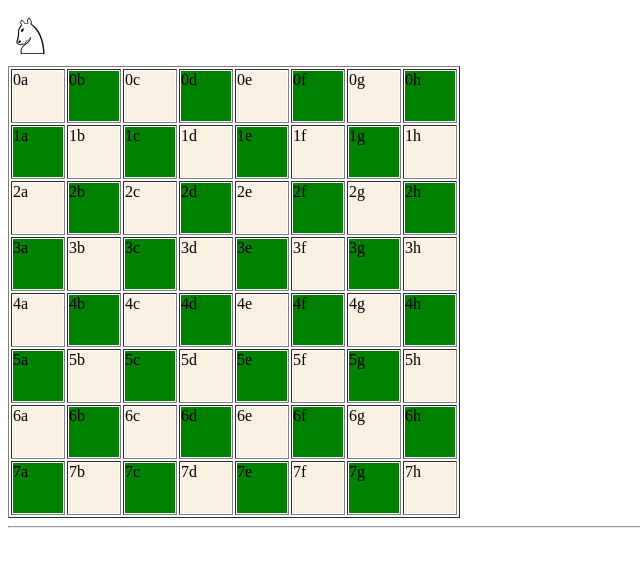
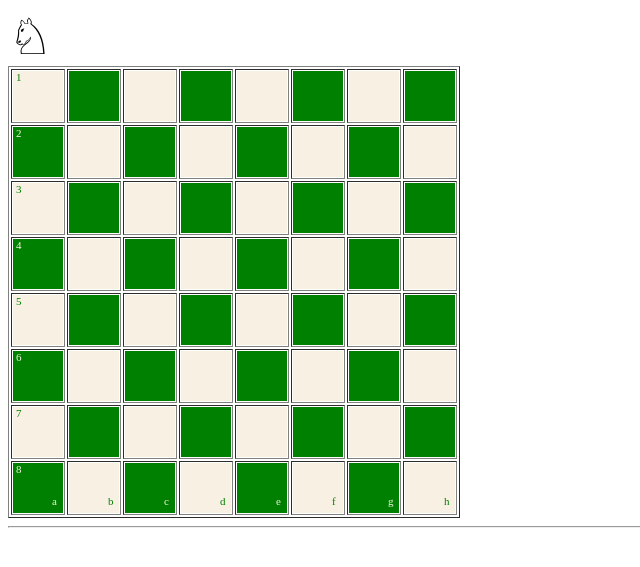
Before and after one commit to mulefish/chess, a Flask app: page / in a window 1280 px wide. Shown: the top 567 px of the page, without its empty margins (0-640 px from the left). Run offline with Flask 2, Linux system fonts and the light colour scheme.

Commit message:
css is neat but fragil

```diff
--- a/static/game.js
+++ b/static/game.js
@@ -1,27 +1,132 @@
 
 
 const letters = ["a","b", "c", "d", "e","f","g","h"]
+
+class Cell {
+    constructor(row, col, css) {
+        this.letter = letters[col]
+        this.rc =  `${row}${letters[col]}`
+        this.row = row
+        this.col = col
+        this.css = css
+    }
+
+    getHtml() {
+        let visibleNumber = "&nbsp;"
+        let visibleLetter = "&nbsp;"
+        if ( this.col === 0 ) {
+            visibleNumber = (this.row + 1 )
+        }
+
+        if ( this.row === 7 ) {
+            visibleLetter = this.letter
+        }
+
+        let numberCss = ""
+        let letterCss = ""
+
+        if ( this.css === "feltgreen") {
+            numberCss = "whiteNumber"
+            letterCss = "whiteLetter"
+        } else {
+            numberCss = "greenNumber"
+            letterCss = "greenLetter"
+        }
+
+
+        return `<div class=${this.css}>
+            <div class='${numberCss}'>${visibleNumber}</div>
+            <div class='${letterCss}'>${visibleLetter}</div>
+        </div>`
+
+    }
+}
+
+let cells = {}
+cells['0a'] = new Cell(0, 0, 'feltgreen')
+cells['0b'] = new Cell(0, 1, 'offwhite')
+cells['0c'] = new Cell(0, 2, 'feltgreen')
+cells['0d'] = new Cell(0, 3, 'offwhite')
+cells['0e'] = new Cell(0, 4, 'feltgreen')
+cells['0f'] = new Cell(0, 5, 'offwhite')
+cells['0g'] = new Cell(0, 6, 'feltgreen')
+cells['0h'] = new Cell(0, 7, 'offwhite')
+cells['1a'] = new Cell(1, 0, 'offwhite')
+cells['1b'] = new Cell(1, 1, 'feltgreen')
+cells['1c'] = new Cell(1, 2, 'offwhite')
+cells['1d'] = new Cell(1, 3, 'feltgreen')
+cells['1e'] = new Cell(1, 4, 'offwhite')
+cells['1f'] = new Cell(1, 5, 'feltgreen')
+cells['1g'] = new Cell(1, 6, 'offwhite')
+cells['1h'] = new Cell(1, 7, 'feltgreen')
+cells['2a'] = new Cell(2, 0, 'feltgreen')
+cells['2b'] = new Cell(2, 1, 'offwhite')
+cells['2c'] = new Cell(2, 2, 'feltgreen')
+cells['2d'] = new Cell(2, 3, 'offwhite')
+cells['2e'] = new Cell(2, 4, 'feltgreen')
+cells['2f'] = new Cell(2, 5, 'offwhite')
+cells['2g'] = new Cell(2, 6, 'feltgreen')
+cells['2h'] = new Cell(2, 7, 'offwhite')
+cells['3a'] = new Cell(3, 0, 'offwhite')
+cells['3b'] = new Cell(3, 1, 'feltgreen')
+cells['3c'] = new Cell(3, 2, 'offwhite')
+cells['3d'] = new Cell(3, 3, 'feltgreen')
+cells['3e'] = new Cell(3, 4, 'offwhite')
+cells['3f'] = new Cell(3, 5, 'feltgreen')
+cells['3g'] = new Cell(3, 6, 'offwhite')
+cells['3h'] = new Cell(3, 7, 'feltgreen')
+cells['4a'] = new Cell(4, 0, 'feltgreen')
+cells['4b'] = new Cell(4, 1, 'offwhite')
+cells['4c'] = new Cell(4, 2, 'feltgreen')
+cells['4d'] = new Cell(4, 3, 'offwhite')
+cells['4e'] = new Cell(4, 4, 'feltgreen')
+cells['4f'] = new Cell(4, 5, 'offwhite')
+cells['4g'] = new Cell(4, 6, 'feltgreen')
+cells['4h'] = new Cell(4, 7, 'offwhite')
+cells['5a'] = new Cell(5, 0, 'offwhite')
+cells['5b'] = new Cell(5, 1, 'feltgreen')
+cells['5c'] = new Cell(5, 2, 'offwhite')
+cells['5d'] = new Cell(5, 3, 'feltgreen')
+cells['5e'] = new Cell(5, 4, 'offwhite')
+cells['5f'] = new Cell(5, 5, 'feltgreen')
+cells['5g'] = new Cell(5, 6, 'offwhite')
+cells['5h'] = new Cell(5, 7, 'feltgreen')
+cells['6a'] = new Cell(6, 0, 'feltgreen')
+cells['6b'] = new Cell(6, 1, 'offwhite')
+cells['6c'] = new Cell(6, 2, 'feltgreen')
+cells['6d'] = new Cell(6, 3, 'offwhite')
+cells['6e'] = new Cell(6, 4, 'feltgreen')
+cells['6f'] = new Cell(6, 5, 'offwhite')
+cells['6g'] = new Cell(6, 6, 'feltgreen')
+cells['6h'] = new Cell(6, 7, 'offwhite')
+cells['7a'] = new Cell(7, 0, 'offwhite')
+cells['7b'] = new Cell(7, 1, 'feltgreen')
+cells['7c'] = new Cell(7, 2, 'offwhite')
+cells['7d'] = new Cell(7, 3, 'feltgreen')
+cells['7e'] = new Cell(7, 4, 'offwhite')
+cells['7f'] = new Cell(7, 5, 'feltgreen')
+cells['7g'] = new Cell(7, 6, 'offwhite')
+cells['7h'] = new Cell(7, 7, 'feltgreen')
+
+
+
+
 function createUI() {
-    const eighth = window.innerHeight / 10
+
+
     let table = "<table border='1'>"
-    let i = 0
-    for ( let row = 0; row < 8; row++ ) {
-        table += "<tr>"
-        for ( let col = 0; col < 8; col++ ) {
-            const css = i % 2 === 0 ? "feltgreen" : "offwhite"
-            const ltr = `${row}${letters[col]}`
-            table += `<td>
-                <div class='${css}'>
-                ${ltr}
-                </div>
-            </td>`
-            i++
+
+    for ( let k in cells ) {
+        const obj = cells[k]
+        if ( obj.col === 0 ) {
+            table += "<tr>"
         }
-        i++
-        table += "</tr>"
+        table += "<td>" + obj.getHtml() + "</td>"
+
+        if ( obj.col === 7 ) {
+            table += "</tr>"
+        }
     }
     table += "</table>"
     document.getElementById("board").innerHTML = table
-    console.log( table )
-
 }
--- a/templates/game.html
+++ b/templates/game.html
@@ -13,6 +13,35 @@
             }
             .piece {
                 font-size: 50px;
+            }
+            .greenNumber {
+                color: #F8F0E3;
+                margin-left: 3px;
+                font-size: 11px;
+            }
+            .whiteNumber {
+                color: green;
+                margin-left: 3px;
+                font-size: 11px;
+            }
+            .whiteLetter {
+                position: relative;
+                z-index: 2;
+                top:20px;
+                bottom: 45px;
+                left:39px;
+                font-size: 11px;
+                color: green;
+            }
+
+            .greenLetter {
+                position: relative;
+                z-index: 2;
+                top:20px;
+                bottom: 45px;
+                left:39px;
+                font-size: 11px;
+                color: #F8F0E3;
             }
         </style>
         <script src="/static/game.js"></script>
```
